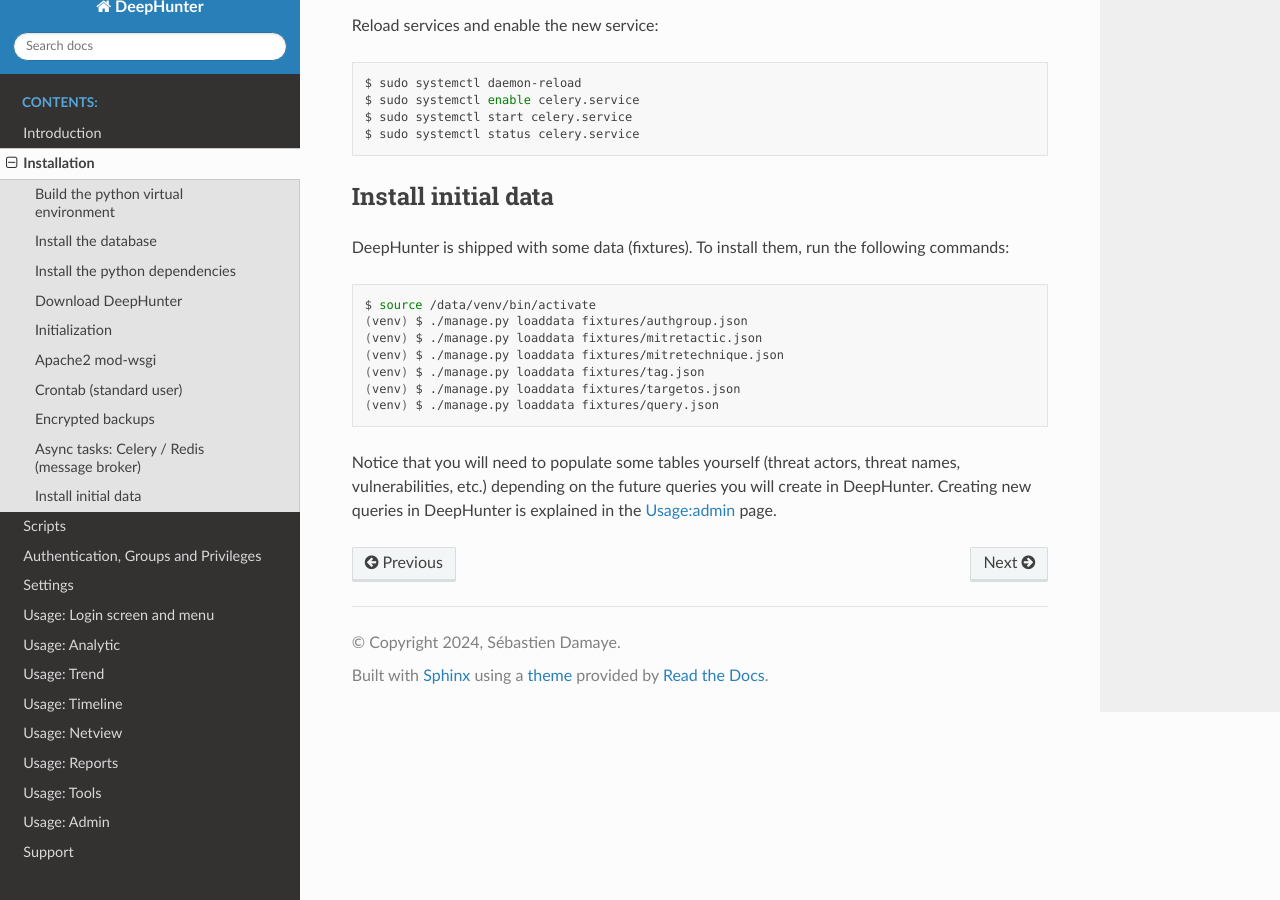
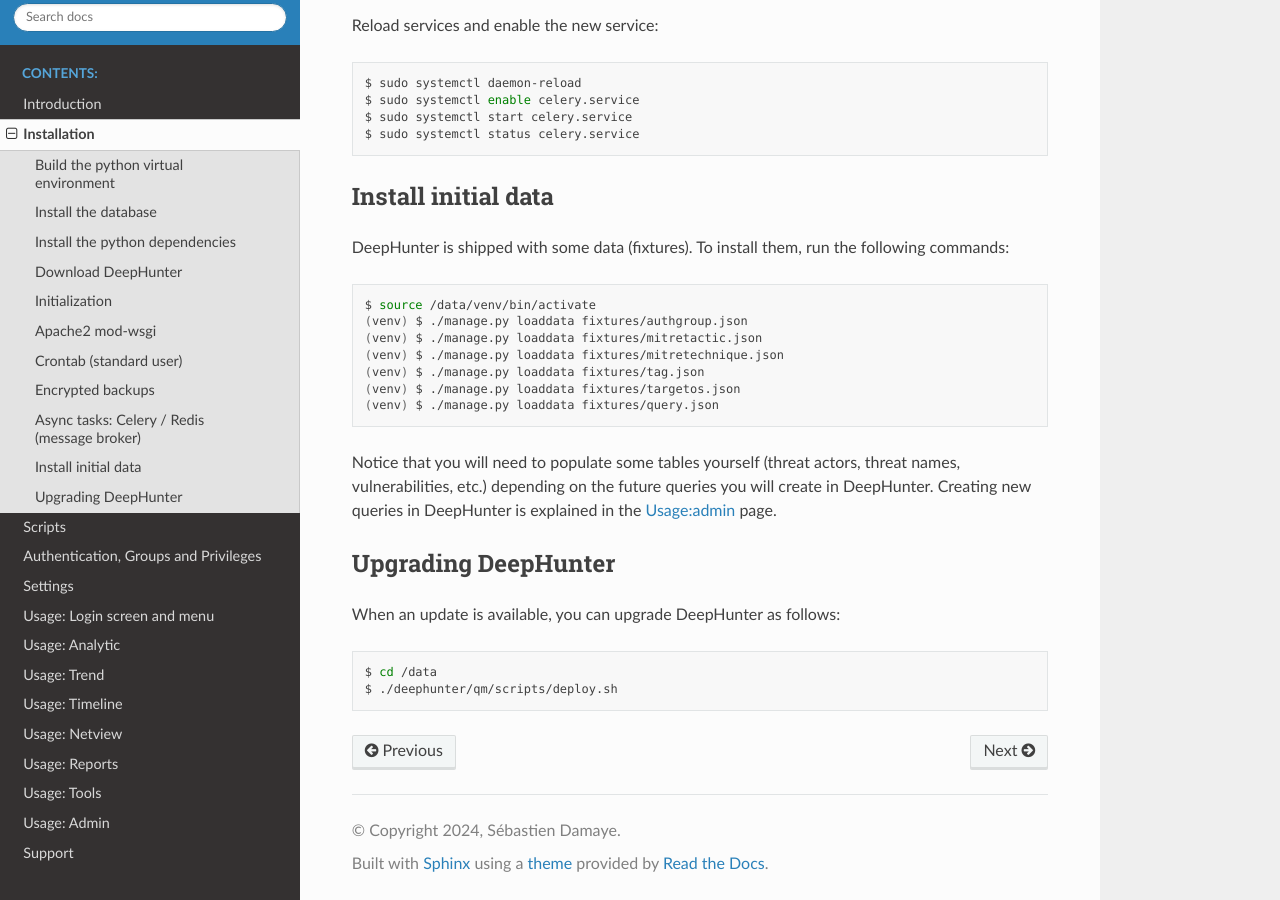
Before and after one commit to wikijm/deephunter, a Sphinx documentation site: the page built from docs/install.rst, in a window 1280 px wide and 900 px high, scrolled down 4465 px. Built offline with Sphinx 7.4.7 and the Read the Docs theme 3.1.0, drawn with Linux system fonts in a browser that asks for light colours.

Commit message:
updated doc

```diff
--- a/docs/install.rst
+++ b/docs/install.rst
@@ -247,3 +247,12 @@
 	(venv) $ ./manage.py loaddata fixtures/query.json
 
 Notice that you will need to populate some tables yourself (threat actors, threat names, vulnerabilities, etc.) depending on the future queries you will create in DeepHunter. Creating new queries in DeepHunter is explained in the `Usage:admin <usage_admin.html>`_ page.
+
+Upgrading DeepHunter
+********************
+When an update is available, you can upgrade DeepHunter as follows:
+
+.. code-block:: sh
+
+	$ cd /data
+	$ ./deephunter/qm/scripts/deploy.sh
```
